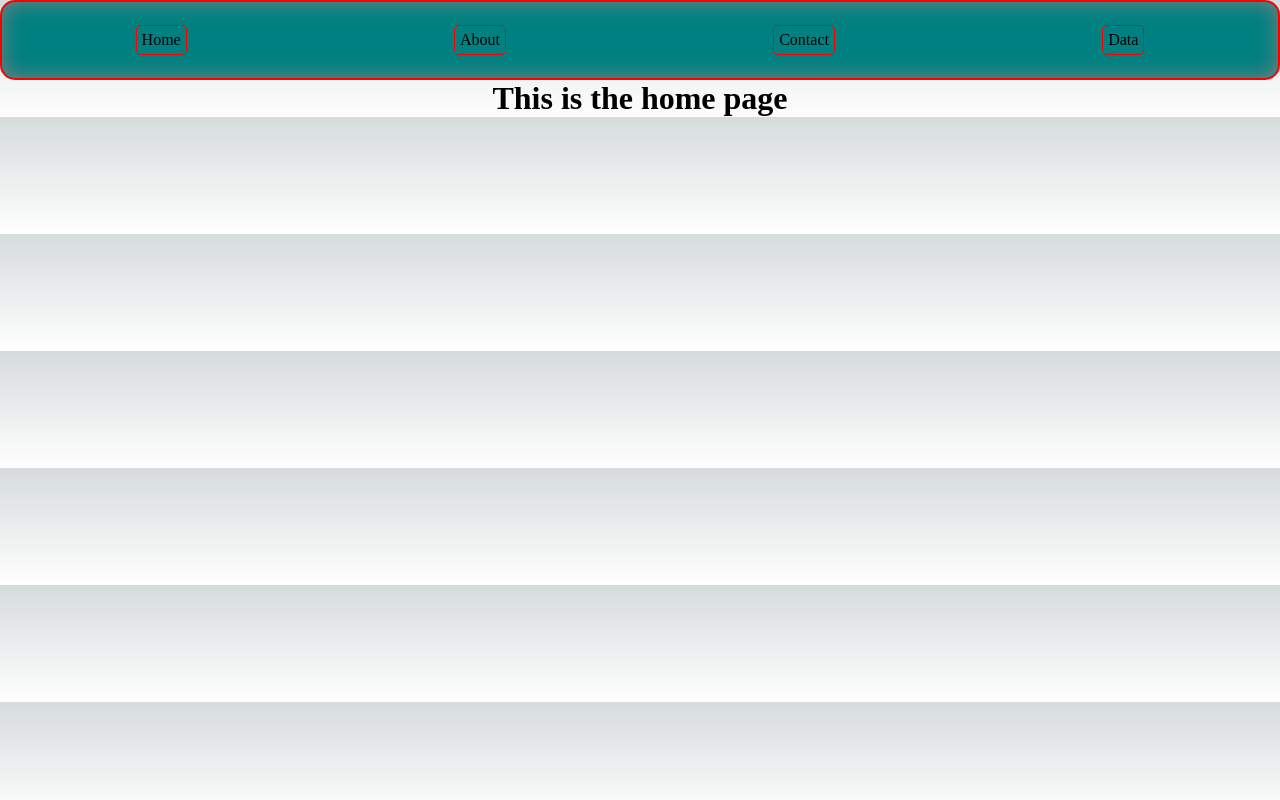
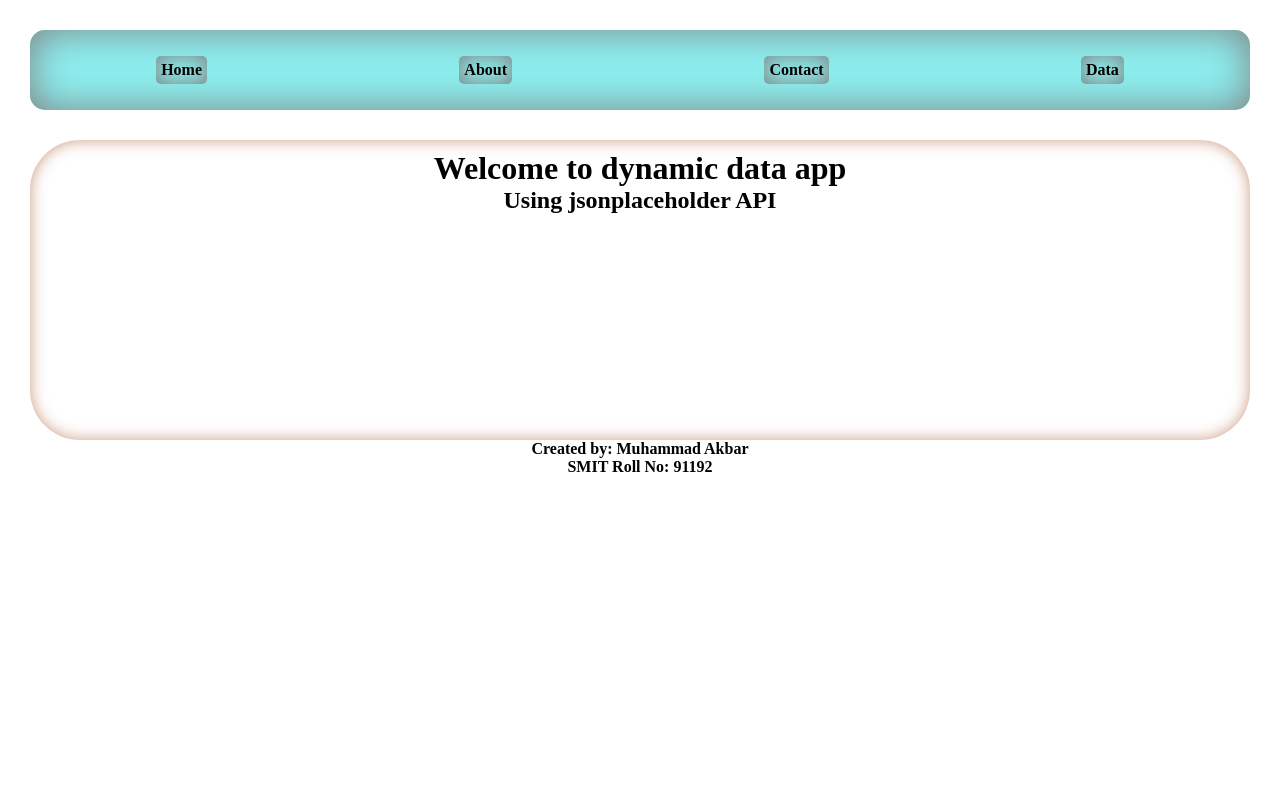
Before and after one commit to hafizakbar19/apidata1, a Next.js app: page / in a window 1280 px wide. Built offline with nearby package versions, Linux system fonts and the light colour scheme.

Commit message:
minor fixes

```diff
--- a/package.json
+++ b/package.json
@@ -9,7 +9,7 @@
     "lint": "next lint"
   },
   "dependencies": {
-    "next": "13.4.12",
+    "next": "^13.4.12",
     "react": "18.2.0",
     "react-dom": "18.2.0"
   }
--- /dev/null
+++ b/src/components/footer.js
@@ -0,0 +1,11 @@
+
+
+export default function Footer() {
+  return (
+    <div>
+        <h4>Created by: Muhammad Akbar</h4>
+        <h4>SMIT Roll No: 91192</h4>
+
+    </div>
+  )
+}
--- a/src/pages/404.js
+++ b/src/pages/404.js
@@ -20,11 +20,13 @@ export default function Error() {
   return (
     <div>
         <Navbar />
+        <div className="data-div">
         <h1>Sorry page not found</h1>
         <p>Our team is looking into this matter and working hard to resolve the issue as soon as possible</p>
         <Link href="/">
         Back to Home
         </Link>
+        </div>
     </div>
   )
 }
--- a/src/pages/[blogs].js
+++ b/src/pages/[blogs].js
@@ -1,3 +1,4 @@
+import Footer from "@/components/footer";
 import Navbar from "@/components/navbar";
 import { useRouter } from "next/router";
 
@@ -36,11 +37,12 @@ export default function Blogs({ data }) {
   return (
     <div>
       <Navbar />
-      <div key={id}>
+      <div className="data-div" key={id}>
         <h2 className="data-h2">{id}</h2>
         <h3 className="data-h3">{title}</h3>
         <p className="data-p">{body}</p>
       </div>
+      <Footer />
     </div>
   );
 }
--- a/src/pages/dummyData.js
+++ b/src/pages/dummyData.js
@@ -1,3 +1,4 @@
+import Footer from "@/components/footer";
 import Navbar from "@/components/navbar";
 import Link from "next/link";
 
@@ -19,6 +20,9 @@ export default function DummyData({data}) {
 
         <Navbar />
 
+        <h1>This is the Dummy data from JSONPlaceHolder</h1>
+        <h3>You can click at any of the data to see details </h3>
+
         {data.map((item)=>{
             return <div className="data-div" key={item.id}>
                 <Link href={`/${item.id}`}>
@@ -30,6 +34,8 @@ export default function DummyData({data}) {
                 </div>
         })}
 
+        <Footer />
+
     </div>
   )
 }
--- a/src/pages/index.js
+++ b/src/pages/index.js
@@ -3,6 +3,7 @@ import Image from 'next/image'
 import { Inter } from 'next/font/google'
 import styles from '@/styles/Home.module.css'
 import Navbar from '@/components/navbar'
+import Footer from '@/components/footer'
 
 const inter = Inter({ subsets: ['latin'] })
 
@@ -17,8 +18,13 @@ export default function Home() {
       </Head>
       <main>
         <Navbar />
-        <h1>This is the home page</h1>
+        <div className="data-div">
+        <h1>Welcome to dynamic data app</h1>
+        <h2>Using jsonplaceholder API</h2>
+
+        </div>
       </main>
+      <Footer />
     </>
   )
 }
--- a/src/styles/globals.css
+++ b/src/styles/globals.css
@@ -86,13 +86,13 @@ body {
 }
 
 body {
-  color: rgb(var(--foreground-rgb));
+  /* color: rgb(var(--foreground-rgb));
   background: linear-gradient(
       to bottom,
       transparent,
       rgb(var(--background-end-rgb))
     )
-    rgb(var(--background-start-rgb));
+    rgb(var(--background-start-rgb)); */
 }
 
 a {
@@ -110,28 +110,30 @@ a {
   display: flex;
   justify-content: space-around;
   width: auto;
-  border: red 2px solid;
+  /* border: red 2px solid; */
   border-radius: 15px;
   height: 80px;
   align-items: center;
   list-style: none;
-  background-color: teal;
-  box-shadow: inset 0 0 20px gray;
+  background-color: rgb(140, 239, 239);
+  box-shadow: inset 0 0 40px gray;
+  margin: 30px;
 
 }
-.nav:hover{
-  box-shadow: inset 0 0 40px gray;
 
-}
+
+
 #one:hover,#two:hover,#three:hover {
   font-weight: 900;
   box-shadow: inset 0 0 20px gray;
 
 }
 li {
-  border: red 1px solid;
+  /* border: red 1px solid; */
   border-radius: 5px;
   padding: 5px;
+  font-weight: 900;
+  box-shadow: inset 0 0 20px gray;
 
 }
 body {
@@ -143,9 +145,9 @@ body {
   /* border: red 2px solid; */
   height: 300px;
   border-radius: 50px;
-  margin: 10px;
+  margin: 10px 30px 0 30px;
   padding: 10px;
-  box-shadow:inset 0 0 15px rgba(232, 61, 61, 0.5);
+  box-shadow:inset 0 0 15px rgba(151, 55, 4, 0.5);
 }
 .data-h2 {
   /* border: blue 1px solid; */
@@ -154,7 +156,7 @@ body {
   height: 50px;
   border-radius: 25px;
   text-align: center;
-  box-shadow: inset 0 0 15px rgba(232, 61, 61, 0.5);
+  box-shadow: inset 0 0 15px rgba(49, 233, 193, 0.5);
   padding: 10px;
 }
 
@@ -165,7 +167,7 @@ body {
   height: 100px; */
   /* border: blue 1px solid; */
   border-radius: 20px;
-  box-shadow: inset 0 0 15px rgba(232, 61, 61, 0.5);
+  box-shadow: inset 0 0 15px rgba(49, 233, 193, 0.5);
   padding: 20px;
 
 }
@@ -173,6 +175,6 @@ body {
   /* border: blue 1px solid; */
   border-radius: 20px;
   height: 150px;
-  box-shadow: inset 0 0 35px rgba(232, 61, 61, 0.5);
+  box-shadow: inset 0 0 35px rgba(49, 233, 193, 0.5);
   padding: 20px;
 }
```
Also changed, not shown: src/pages/about.js (+7 -0 lines), src/pages/contact.js (+7 -1 lines), 1 other file (tests, documents, lock files or other folders).
